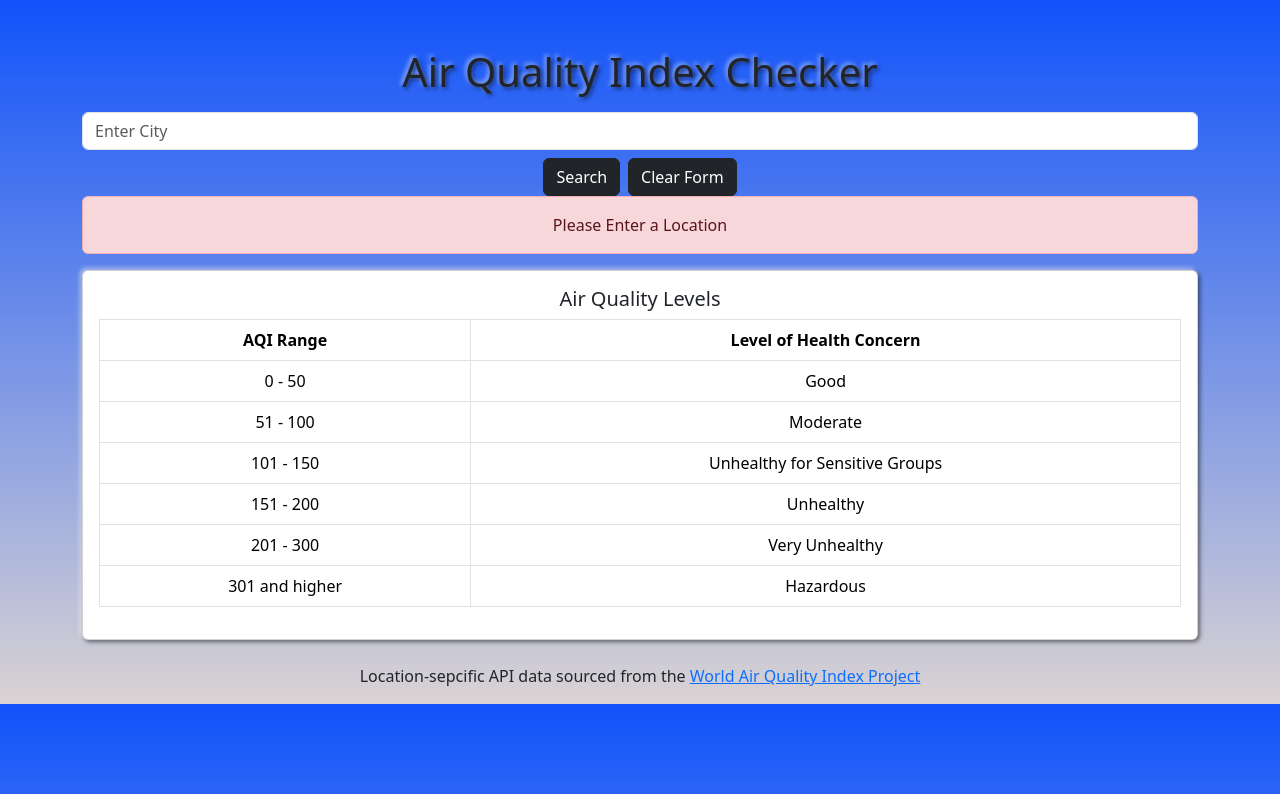
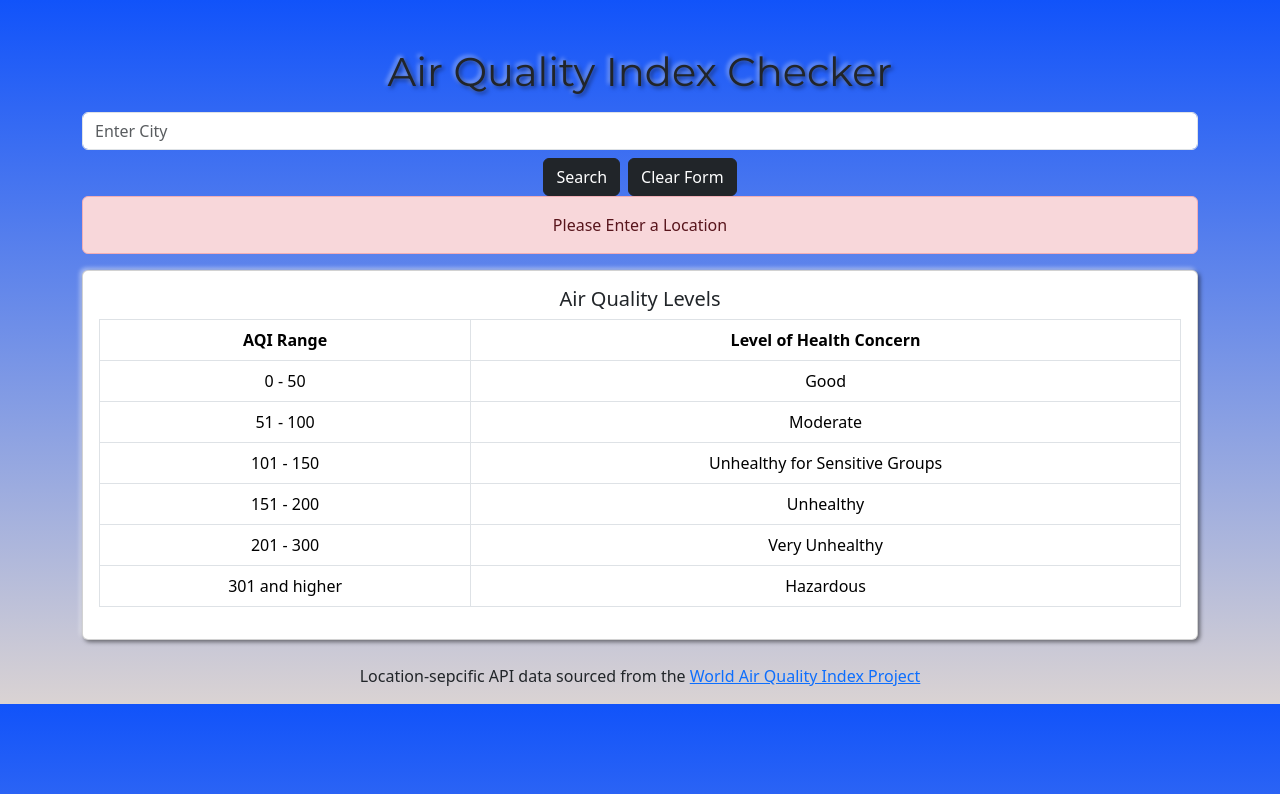
Before and after one commit to d-herz/react-air-quality-index, a React (Vite) app: page / in a window 1280 px wide. Shown: the top 794 px of the page. Built offline with nearby package versions, Linux system fonts and the light colour scheme; no server answers.

Commit message:
Added google font

```diff
--- a/index.html
+++ b/index.html
@@ -5,6 +5,9 @@
     <meta charset="UTF-8" />
     <link rel="icon" type="image/svg+xml" href="/vite.svg" />
     <meta name="viewport" content="width=device-width, initial-scale=1.0" />
+    <link rel="preconnect" href="https://fonts.googleapis.com">
+    <link rel="preconnect" href="https://fonts.gstatic.com" crossorigin>
+    <link href="https://fonts.googleapis.com/css2?family=Montserrat&family=Poppins&display=swap" rel="stylesheet">
     <title>Air Quality Index Checker</title>
 
   </head>
--- a/src/App.css
+++ b/src/App.css
@@ -44,4 +44,5 @@ body {
 .page-title {
   text-shadow: 2px 2px 4px rgba(0, 0, 0, 0.5),
       -2px -2px 4px rgba(255, 255, 255, 0.5);
+  font-family: 'Montserrat', sans-serif;
 }
```
